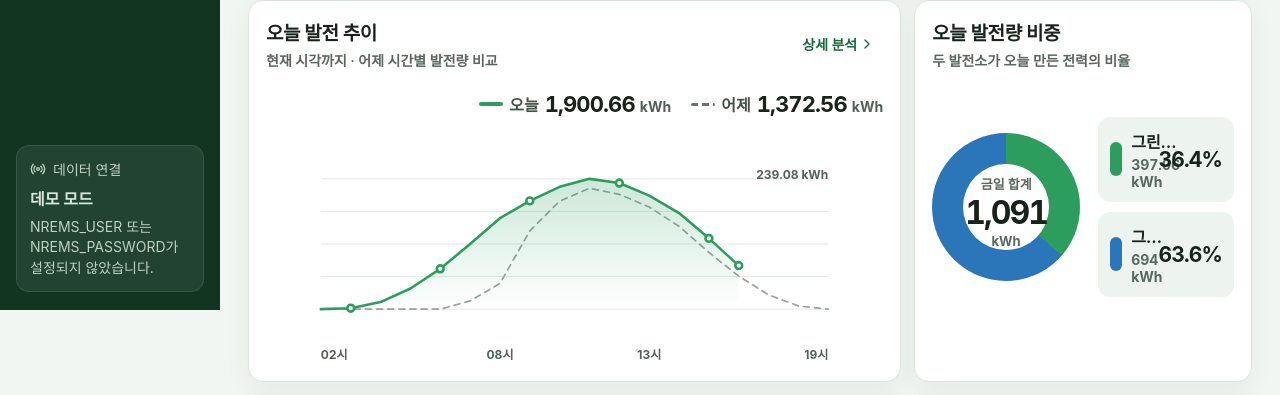
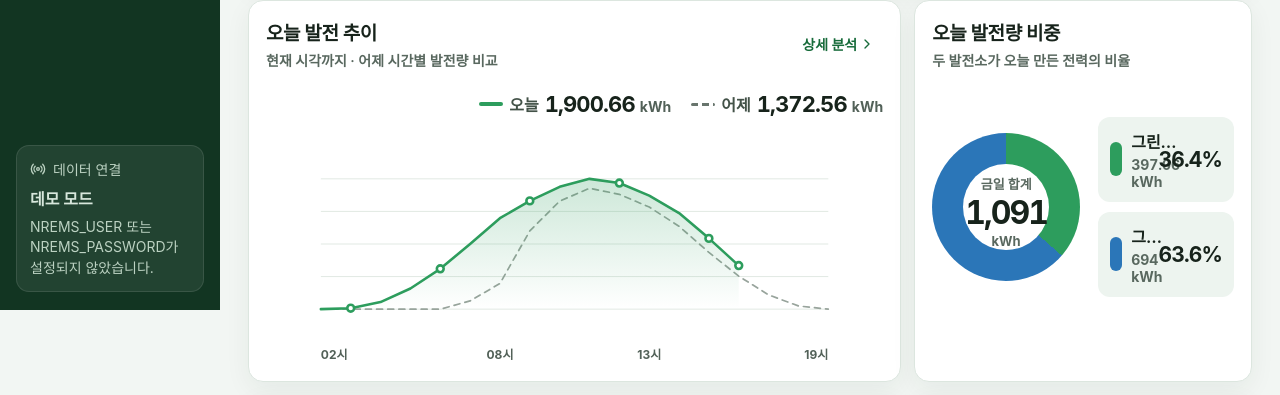
Before and after one commit to soobeom82-glitch/green-solar, a Next.js app: page / in a window 1280 px wide. Shown: the part 490-885 px from the top of the page. Built offline with nearby package versions, Linux system fonts and the light colour scheme.

Commit message:
Remove trend chart maximum label

```diff
--- a/components/solar-dashboard.tsx
+++ b/components/solar-dashboard.tsx
@@ -173,7 +173,6 @@ function TrendLineChart({ data, comparisonData = [], unit, ariaLabel }: { data:
           const x = padding + ((hour - startHour) / Math.max(endHour - startHour, 1)) * (width - padding * 2);
           return <text key={hour} x={x} y={height - 6} textAnchor={hour === startHour ? "start" : hour === endHour ? "end" : "middle"}>{String(hour).padStart(2, "0")}시</text>;
         })}
-        <text x={width - padding} y={padding} textAnchor="end">{`${compactNumber.format(max)} ${unit}`}</text>
       </svg>
     </div>
   );
```
